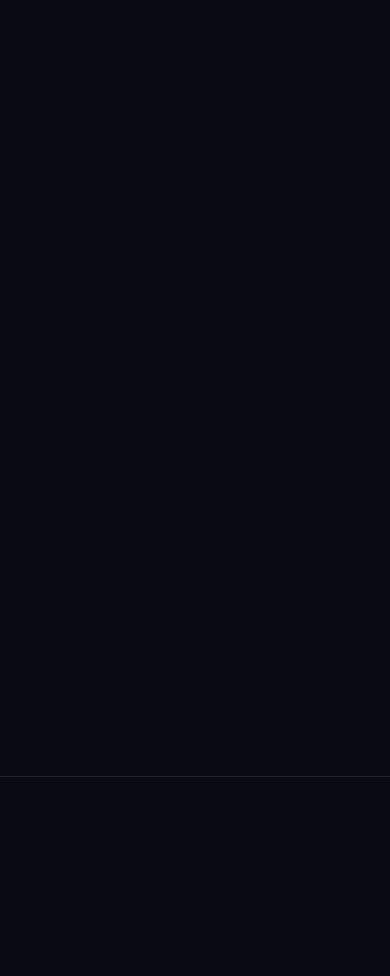
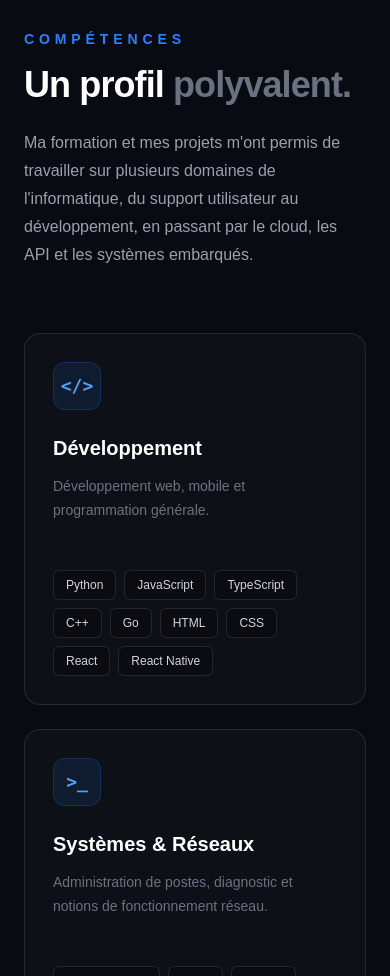
Before and after one commit to sangarm94/portfolio, a React app: page / in a window 390 px wide. Shown: the part 6080-7056 px from the top of the page. Built offline with nearby package versions, Linux system fonts and the light colour scheme; the HTML template or start-up script is replaced by a standard one.

Commit message:
feat: ajouter la section compétences

```diff
--- a/src/App.jsx
+++ b/src/App.jsx
@@ -48,6 +48,101 @@ const projects = [
     description:
       "Application permettant d'envoyer et stocker des images dans un environnement AWS simulé à l'aide de LocalStack, Flask et Docker.",
     technologies: ["Python", "Flask", "AWS S3", "LocalStack", "Docker"],
+  },
+];
+
+const skills = [
+  {
+    title: "Développement",
+    description: "Développement web, mobile et programmation générale.",
+    items: [
+      "Python",
+      "JavaScript",
+      "TypeScript",
+      "C++",
+      "Go",
+      "HTML",
+      "CSS",
+      "React",
+      "React Native",
+    ],
+    icon: "</>",
+  },
+  {
+    title: "Systèmes & Réseaux",
+    description:
+      "Administration de postes, diagnostic et notions de fonctionnement réseau.",
+    items: [
+      "Windows 10/11",
+      "Linux",
+      "TCP/IP",
+      "Configuration de postes",
+      "Diagnostic",
+      "Support utilisateurs",
+      "GLPI",
+    ],
+    icon: ">_",
+  },
+  {
+    title: "Backend & API",
+    description:
+      "Création et consommation d'API pour connecter différents services.",
+    items: [
+      "FastAPI",
+      "Flask",
+      "REST API",
+      "SQLite",
+      "SQLAlchemy",
+      "TMDB API",
+      "Gemini API",
+    ],
+    icon: "{ }",
+  },
+  {
+    title: "DevOps & Cloud",
+    description:
+      "Versionnement, conteneurisation et découverte des environnements cloud.",
+    items: [
+      "Git",
+      "GitHub",
+      "GitLab",
+      "Docker",
+      "LocalStack",
+      "AWS S3",
+      "WSL",
+    ],
+    icon: "∞",
+  },
+  {
+    title: "IoT & Embarqué",
+    description:
+      "Programmation de microcontrôleurs et intégration de composants électroniques.",
+    items: [
+      "ESP32-S3",
+      "PlatformIO",
+      "Arduino",
+      "OLED",
+      "Capteurs",
+      "Servomoteurs",
+      "I2S",
+      "Wi-Fi",
+    ],
+    icon: "◈",
+  },
+  {
+    title: "Intelligence artificielle",
+    description:
+      "Intégration de services d'IA dans des applications et projets connectés.",
+    items: [
+      "Gemini",
+      "IA conversationnelle",
+      "Speech-to-Text",
+      "Text-to-Speech",
+      "Prompting",
+      "Automatisation",
+      "N8N",
+    ],
+    icon: "✦",
   },
 ];
 
@@ -173,21 +268,16 @@ function App() {
                   Technologies
                 </span>
 
-                {[
-                  "Python",
-                  "React",
-                  "C++",
-                  "Linux",
-                  "Docker",
-                  "ESP32",
-                ].map((tech) => (
+                {["Python", "React", "C++", "Linux", "Docker", "ESP32"].map(
+                  (tech) => (
                     <span
                       key={tech}
                       className="rounded-md border border-white/10 bg-white/[0.03] px-3 py-1.5 text-xs text-gray-400"
                     >
                       {tech}
                     </span>
-                ))}
+                  ),
+                )}
               </div>
             </div>
           </div>
@@ -449,11 +539,108 @@ function App() {
           </div>
         </section>
 
-        {/* COMPÉTENCES - PROCHAINE ÉTAPE */}
+        {/* COMPÉTENCES */}
         <section
           id="competences"
-          className="min-h-screen border-t border-white/10"
-        />
+          className="border-t border-white/10 py-24 md:py-32"
+        >
+          <div className="mx-auto max-w-7xl px-6">
+            <div className="mb-16">
+              <p className="mb-4 text-sm font-bold uppercase tracking-[0.35em] text-blue-500">
+                Compétences
+              </p>
+
+              <h2 className="max-w-3xl text-4xl font-black tracking-tight md:text-5xl">
+                Un profil
+                <span className="text-gray-500"> polyvalent.</span>
+              </h2>
+
+              <p className="mt-6 max-w-3xl leading-7 text-gray-400">
+                Ma formation et mes projets m'ont permis de travailler sur
+                plusieurs domaines de l'informatique, du support utilisateur au
+                développement, en passant par le cloud, les API et les systèmes
+                embarqués.
+              </p>
+            </div>
+
+            <div className="grid gap-6 md:grid-cols-2 lg:grid-cols-3">
+              {skills.map((skill) => (
+                <article
+                  key={skill.title}
+                  className="group rounded-2xl border border-white/10 bg-white/[0.025] p-7 transition duration-300 hover:-translate-y-1 hover:border-blue-500/30 hover:bg-blue-500/[0.03]"
+                >
+                  <div className="flex h-12 w-12 items-center justify-center rounded-xl border border-blue-500/20 bg-blue-500/10 font-mono text-lg font-black text-blue-400">
+                    {skill.icon}
+                  </div>
+
+                  <h3 className="mt-6 text-xl font-bold">
+                    {skill.title}
+                  </h3>
+
+                  <p className="mt-3 min-h-[72px] text-sm leading-6 text-gray-500">
+                    {skill.description}
+                  </p>
+
+                  <div className="mt-6 flex flex-wrap gap-2">
+                    {skill.items.map((item) => (
+                      <span
+                        key={item}
+                        className="rounded-md border border-white/10 bg-black/20 px-3 py-1.5 text-xs text-gray-300 transition group-hover:border-white/15"
+                      >
+                        {item}
+                      </span>
+                    ))}
+                  </div>
+                </article>
+              ))}
+            </div>
+
+            {/* BLOC SUPPORT IT */}
+            <div className="mt-12 overflow-hidden rounded-2xl border border-blue-500/20 bg-blue-500/[0.05]">
+              <div className="grid lg:grid-cols-[0.8fr_1.2fr]">
+                <div className="border-b border-white/10 p-8 lg:border-b-0 lg:border-r">
+                  <p className="text-sm font-bold uppercase tracking-[0.25em] text-blue-400">
+                    Orientation professionnelle
+                  </p>
+
+                  <h3 className="mt-4 text-3xl font-black">
+                    Support informatique
+                  </h3>
+
+                  <p className="mt-4 leading-7 text-gray-400">
+                    Je souhaite mettre mes compétences techniques au service des
+                    utilisateurs et continuer à progresser dans un
+                    environnement professionnel.
+                  </p>
+                </div>
+
+                <div className="grid gap-4 p-8 sm:grid-cols-2">
+                  {[
+                    "Assistance utilisateurs",
+                    "Diagnostic de pannes",
+                    "Installation de postes",
+                    "Windows & Linux",
+                    "Ticketing / GLPI",
+                    "Notions réseaux TCP/IP",
+                  ].map((item) => (
+                    <div
+                      key={item}
+                      className="flex items-center gap-3 rounded-xl border border-white/10 bg-black/10 px-4 py-4"
+                    >
+                      <span className="flex h-6 w-6 shrink-0 items-center justify-center rounded-full bg-blue-500/10 text-xs font-bold text-blue-400">
+                        ✓
+                      </span>
+
+                      <span className="text-sm font-medium text-gray-300">
+                        {item}
+                      </span>
+                    </div>
+                  ))}
+                </div>
+              </div>
+            </div>
+          </div>
+        </section>
 
         {/* CONTACT - PROCHAINE ÉTAPE */}
         <section
```
Lines whose indentation alone changed are shown as unchanged.
